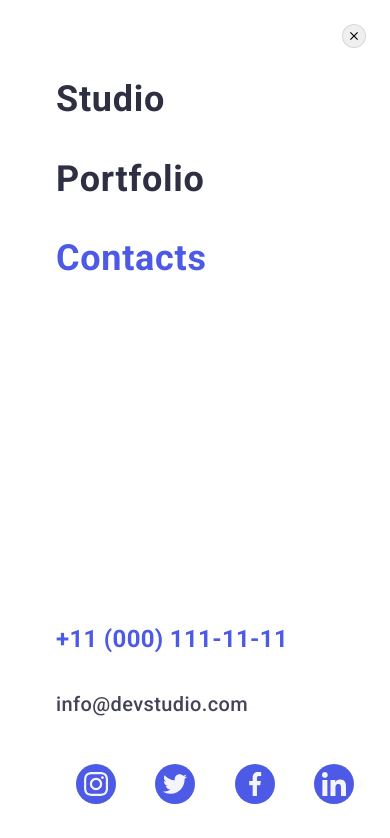
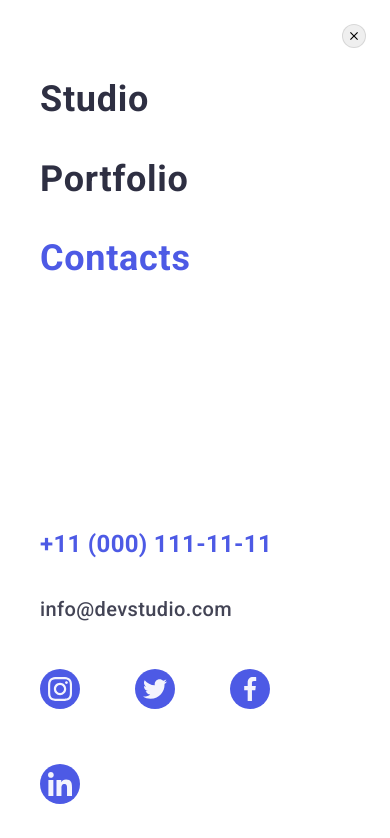
Before and after one commit to LizaPikovskaya/goit-markup-hw-07, a plain HTML site: page index.html in a window 390 px wide. Both pictures are taken after a click on the button 357 px from the left and 36 px from the top of the page. Shown: the top 838 px of the page. Drawn offline with nearby package versions, Linux system fonts and the light colour scheme.

Commit message:
make container for mobile-menu

```diff
--- a/index.html
+++ b/index.html
@@ -52,8 +52,8 @@
         </button>
 
       </div>
-<div class="mobile-menu js-menu-container container" id="mobile-menu">
-      <div class="mobile-container">
+<div class="mobile-menu js-menu-container" id="mobile-menu">
+      <div class="mobile-container container">
 
           <button class="mobile-menu-close js-close-menu">
             <svg class="mobile-close-icon" width="8" height="8">
--- a/styles.css
+++ b/styles.css
@@ -229,6 +229,7 @@ button {
       visibility var(--transition-dur-and-func);
   }
   .mobile-container {
+    position: relative;
    display: flex;
     flex-direction: column;
     justify-content: space-between;
@@ -238,6 +239,7 @@ button {
     padding-top: 80px;
     padding-bottom: 40px;
     padding-left: 40px;
+    padding-right: 40px;
 overflow: auto;
 }
 
@@ -305,9 +307,10 @@ overflow: auto;
   .mobile-social-list {
     display: flex;
     flex-wrap: wrap;
-    justify-content: space-around;
-    /* gap: 56px; */
-  }
+    /* justify-content: space-around; */
+    gap: 55px;
+  }
+
   .mobile-social-item {
     width: 40px;
     height: 40px;
```
